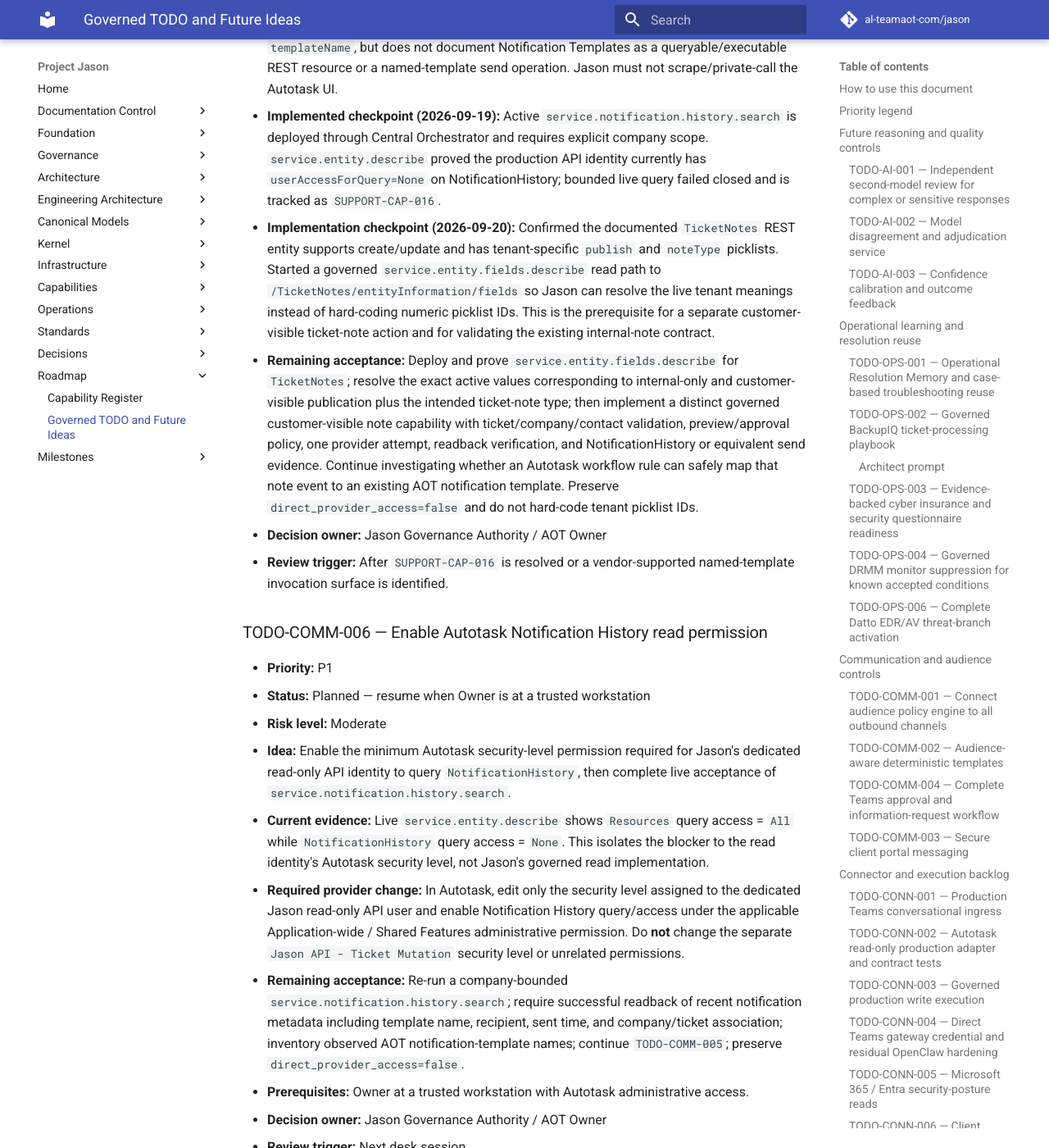
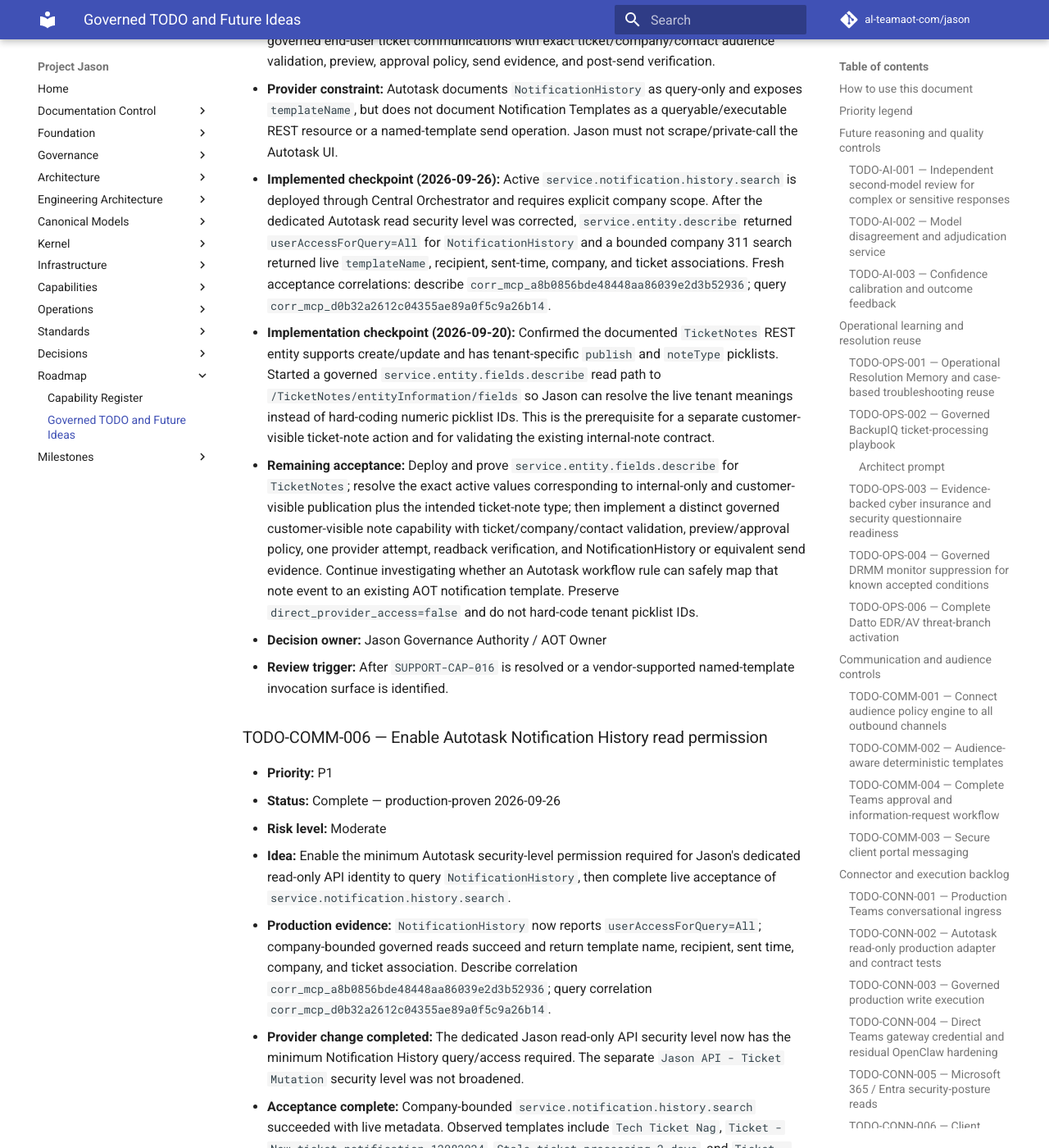
Before and after one commit to al-teamaot-com/jason, an MkDocs documentation site: the page built from docs/roadmaps/Project-Jason-TODO-and-Future-Ideas.md, in a window 1280 px wide and 1400 px high, scrolled down 50390 px. Shown: the whole window at 82% size. Built offline with MkDocs 1.6.1 and Material for MkDocs 9.7.7, drawn with Linux system fonts in a browser that asks for light colours; comment, search, counter and statistics services are not loaded; some of the changed text lies outside the part shown.

Commit message:
Update mail-read activation status

```diff
--- a/docs/roadmaps/Project-Jason-TODO-and-Future-Ideas.md
+++ b/docs/roadmaps/Project-Jason-TODO-and-Future-Ideas.md
@@ -933,14 +933,14 @@
 ### TODO-CONN-013 — Governed requester/vendor mailbox content reads
 
 - **Priority:** P1
-- **Status:** Implemented source-ready — blocked on separate Microsoft mail-read app, Exchange Application RBAC assignment, and mailbox allowlist
+- **Status:** Source/runtime-ready — activation blocked only on authenticated Microsoft admin provisioning of the dedicated mail-read app/certificate, Exchange Application RBAC scope, OpenBao mail-read secret/AppRole, and exact mailbox allowlist
 - **Risk level:** High
 - **Idea:** Give Jason a governed Microsoft 365 mailbox/message search and read capability for explicitly approved AOT mailboxes so procurement workflows can correlate vendor order confirmations, ETA changes, backorders, shipment notices, tracking updates, delivery notices, cancellations, invoices, NDRs, and other operational evidence.
 - **Why it matters:** Procurement updates frequently arrive only by email to the person who requested the purchase. Without governed mailbox-content evidence, Jason cannot reliably maintain PO lifecycle state or generate timely approval proposals.
 - **Required behavior:** Resolve the exact approved mailbox; search bounded time windows/participants/subjects/identifiers; read only necessary message content and attachment metadata; preserve message IDs/timestamps/digests for audit; correlate using PO/vendor order/invoice/SKU/customer/ticket evidence; redact unnecessary sensitive content; never treat email alone as physical receiving evidence.
 - **Governance:** Mailbox scope must be explicit; no tenant-wide arbitrary mailbox reading; normal identity/authority/client boundaries apply; `direct_provider_access=false`.
 - **Implementation checkpoint (2026-09-20):** Source now includes bounded `communication.mail.message.search`, `communication.mail.message.read`, and `communication.mail.attachment.search` foundations, an exact approved-mailbox allowlist, a separate `microsoft_graph_mail` client boundary, separate OpenBao AppRole/secret paths, logical secret `microsoft_graph.mail_read`, and explicit `mail-read` permission profile. Existing v4/v5 provider-read profiles remain mailbox-blind; only the new explicit v6 profile can activate mail reads. Focused regression proves v5 leaves all mail capabilities in PILOT and v6 activates them only after the separate authority is present. A live read-only probe with the current directory application returned HTTP 403 for `/messages`, confirming the current application does not have effective mailbox-read authority; Jason did not broaden that application. Microsoft guidance was then revalidated: resource-scoped access must use Exchange Online Application RBAC role `Application Mail.Read` with a custom resource scope. Do not add an organization-wide Microsoft Entra Graph `Mail.Read` application grant, because Entra and Exchange RBAC grants are additive and an unscoped Entra grant would defeat the intended mailbox restriction.
-- **Production checkpoint (2026-09-20):** Source commit `e647e197e5056749b759f18bd67184dbaebba443` is live in image `jason-mcp:procurement-mail-foundation-e647e19` while production remains on `itglue-autotask-entra-procurement-catalog-v5`. Shadow and post-cutover checks confirm all three mail capabilities remain `PILOT`/unexposed, so production authority did not broaden. Rollback container: `jason-mcp-pilot-pre-mail-foundation-20260920T134141Z`.
+- **Production checkpoint (2026-09-26):** The mail-read implementation, exact mailbox allowlist enforcement, separate `microsoft_graph.mail_read` OpenBao contract, Exchange RBAC helper, and explicit v6 activation profile are present. Live runtime remains intentionally mailbox-blind: only the existing Microsoft directory-read OpenBao mount is present and the mail-read v6 profile is not activated. The Jason host does not currently have PowerShell/Exchange Online modules, and the authorized Windows gateway is offline, so Microsoft tenant-side provisioning cannot be completed from the current session without bypassing the approved admin workflow.
 - **Acceptance test:** In a controlled AOT mailbox, ingest one vendor ETA/shipping update tied to a test PO and prove exact message correlation without exposing unrelated mail.
 - **Decision owner:** Jason Governance Authority / Technology Steward
 - **Review trigger:** Implement as the next procurement dependency after the PO lifecycle foundation.
@@ -1166,11 +1166,11 @@
 ### TODO-COMM-005 — Autotask notification-template communication capability
 
 - **Priority:** P1
-- **Status:** In progress — governed NotificationHistory read deployed; production read blocked by `SUPPORT-CAP-016`; ticket-note communication bridge investigation started 2026-09-20
+- **Status:** In progress — governed NotificationHistory read production-proven 2026-09-26; ticket-note communication bridge investigation continues
 - **Risk level:** High
 - **Idea:** Let Jason discover AOT-approved Autotask notification templates and use them for governed end-user ticket communications with exact ticket/company/contact audience validation, preview, approval policy, send evidence, and post-send verification.
 - **Provider constraint:** Autotask documents `NotificationHistory` as query-only and exposes `templateName`, but does not document Notification Templates as a queryable/executable REST resource or a named-template send operation. Jason must not scrape/private-call the Autotask UI.
-- **Implemented checkpoint (2026-09-19):** Active `service.notification.history.search` is deployed through Central Orchestrator and requires explicit company scope. `service.entity.describe` proved the production API identity currently has `userAccessForQuery=None` on NotificationHistory; bounded live query failed closed and is tracked as `SUPPORT-CAP-016`.
+- **Implemented checkpoint (2026-09-26):** Active `service.notification.history.search` is deployed through Central Orchestrator and requires explicit company scope. After the dedicated Autotask read security level was corrected, `service.entity.describe` returned `userAccessForQuery=All` for `NotificationHistory` and a bounded company 311 search returned live `templateName`, recipient, sent-time, company, and ticket associations. Fresh acceptance correlations: describe `corr_mcp_a8b0856bde48448aa86039e2d3b52936`; query `corr_mcp_d0b32a2612c04355ae89a0f5c9a26b14`.
 - **Implementation checkpoint (2026-09-20):** Confirmed the documented `TicketNotes` REST entity supports create/update and has tenant-specific `publish` and `noteType` picklists. Started a governed `service.entity.fields.describe` read path to `/TicketNotes/entityInformation/fields` so Jason can resolve the live tenant meanings instead of hard-coding numeric picklist IDs. This is the prerequisite for a separate customer-visible ticket-note action and for validating the existing internal-note contract.
 - **Remaining acceptance:** Deploy and prove `service.entity.fields.describe` for `TicketNotes`; resolve the exact active values corresponding to internal-only and customer-visible publication plus the intended ticket-note type; then implement a distinct governed customer-visible note capability with ticket/company/contact validation, preview/approval policy, one provider attempt, readback verification, and NotificationHistory or equivalent send evidence. Continue investigating whether an Autotask workflow rule can safely map that note event to an existing AOT notification template. Preserve `direct_provider_access=false` and do not hard-code tenant picklist IDs.
 - **Decision owner:** Jason Governance Authority / AOT Owner
@@ -1179,12 +1179,12 @@
 ### TODO-COMM-006 — Enable Autotask Notification History read permission
 
 - **Priority:** P1
-- **Status:** Planned — resume when Owner is at a trusted workstation
+- **Status:** Complete — production-proven 2026-09-26
 - **Risk level:** Moderate
 - **Idea:** Enable the minimum Autotask security-level permission required for Jason's dedicated read-only API identity to query `NotificationHistory`, then complete live acceptance of `service.notification.history.search`.
-- **Current evidence:** Live `service.entity.describe` shows `Resources` query access = `All` while `NotificationHistory` query access = `None`. This isolates the blocker to the read identity's Autotask security level, not Jason's governed read implementation.
-- **Required provider change:** In Autotask, edit only the security level assigned to the dedicated Jason read-only API user and enable Notification History query/access under the applicable Application-wide / Shared Features administrative permission. Do **not** change the separate `Jason API - Ticket Mutation` security level or unrelated permissions.
-- **Remaining acceptance:** Re-run a company-bounded `service.notification.history.search`; require successful readback of recent notification metadata including template name, recipient, sent time, and company/ticket association; inventory observed AOT notification-template names; continue `TODO-COMM-005`; preserve `direct_provider_access=false`.
+- **Production evidence:** `NotificationHistory` now reports `userAccessForQuery=All`; company-bounded governed reads succeed and return template name, recipient, sent time, company, and ticket association. Describe correlation `corr_mcp_a8b0856bde48448aa86039e2d3b52936`; query correlation `corr_mcp_d0b32a2612c04355ae89a0f5c9a26b14`.
+- **Provider change completed:** The dedicated Jason read-only API security level now has the minimum Notification History query/access required. The separate `Jason API - Ticket Mutation` security level was not broadened.
+- **Acceptance complete:** Company-bounded `service.notification.history.search` succeeded with live metadata. Observed templates include `Tech Ticket Nag`, `Ticket - New ticket notification 12082024`, `Stale ticket processing 2 days`, and `Ticket - Update ticket notification 12082024`. Continue `TODO-COMM-005`; preserve `direct_provider_access=false`.
 - **Prerequisites:** Owner at a trusted workstation with Autotask administrative access.
 - **Decision owner:** Jason Governance Authority / AOT Owner
 - **Review trigger:** Next desk session.
```
